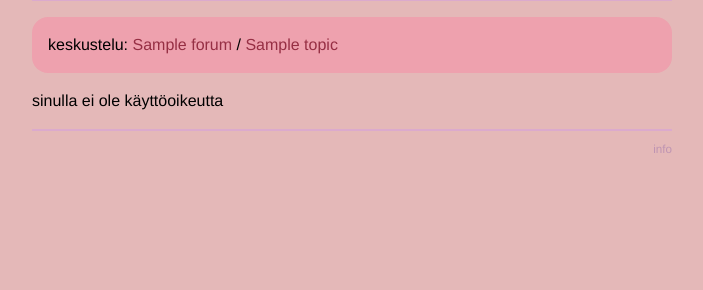
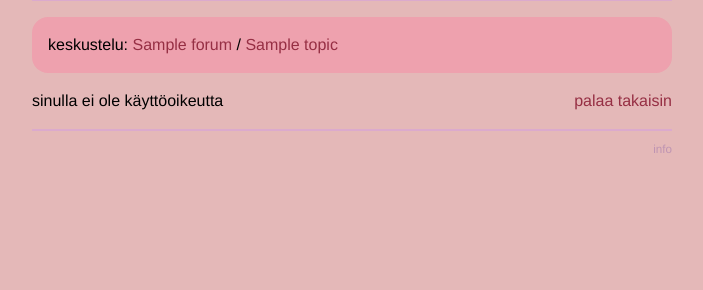
Before and after one commit to J-Uhero/keskustelusovellus-tsoha, a Flask app: template templates/thread.html in a window 1280 px wide. Shown: the part 222-512 px from the top of the page, without its empty margins (96-799 px from the left). Run offline with Flask 2, Linux system fonts and the light colour scheme; the template is opened without the code that fills it: most values are stand-ins (such as "Sample title", 1, 10 or a date in 2020).

Commit message:
last small changes

```diff
--- a/templates/conversation.html
+++ b/templates/conversation.html
@@ -15,7 +15,6 @@ keskustelu
                 <div class=message>
                     {{m.content}}
                 </div>
-            </p>
         </div>
     </p>
     {% endfor %}
--- a/templates/thread.html
+++ b/templates/thread.html
@@ -41,8 +41,10 @@
             <a href="/forum/{{info.forum_id}}">palaa takaisin</a>
         </div>
     </form>
-
     {% else %}
+    <div class=return_link>
+        <a href="/forum/{{info.forum_id}}">palaa takaisin</a>
+    </div>
     sinulla ei ole käyttöoikeutta
     {% endif %}
 </p>
```
